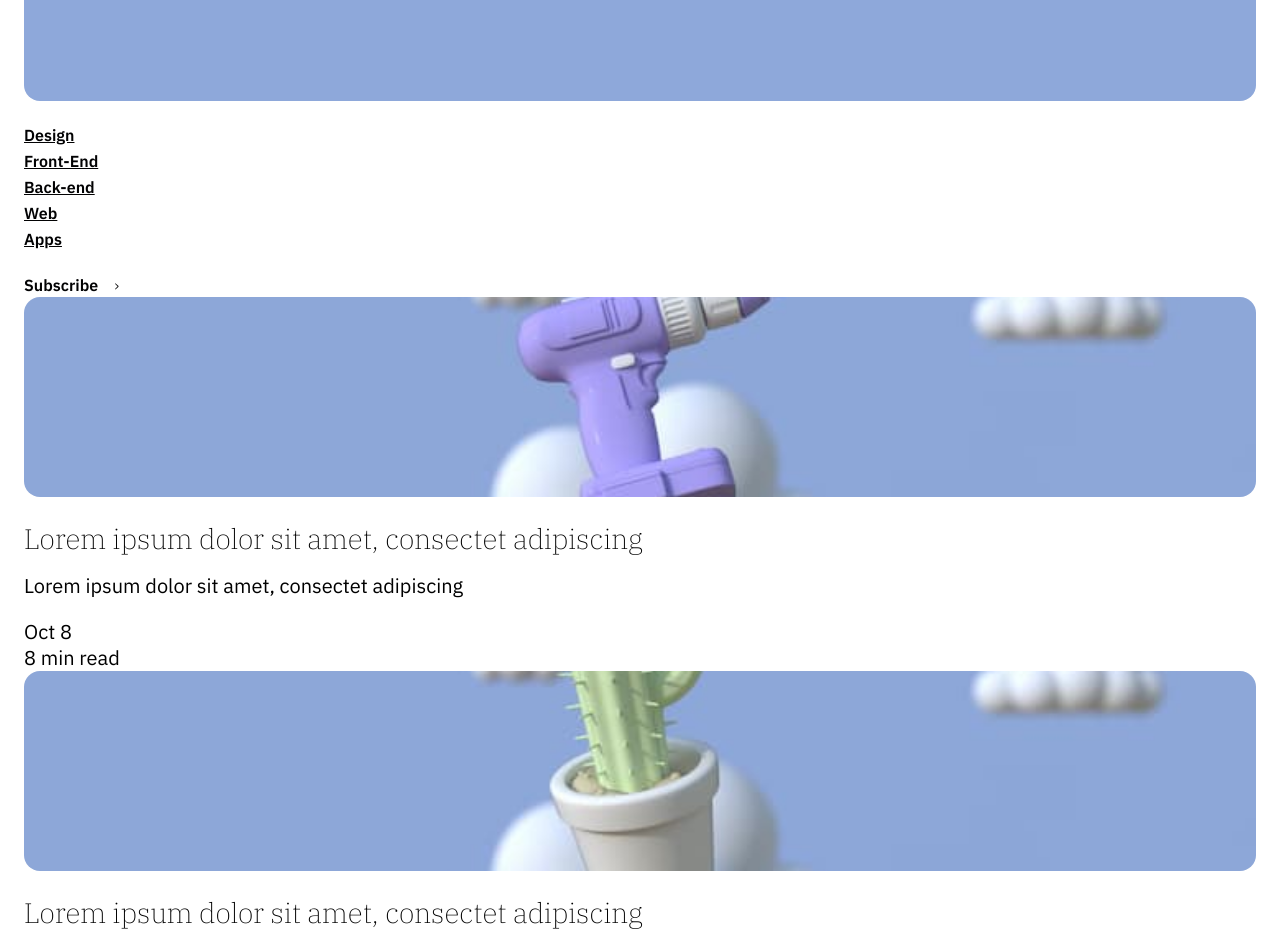
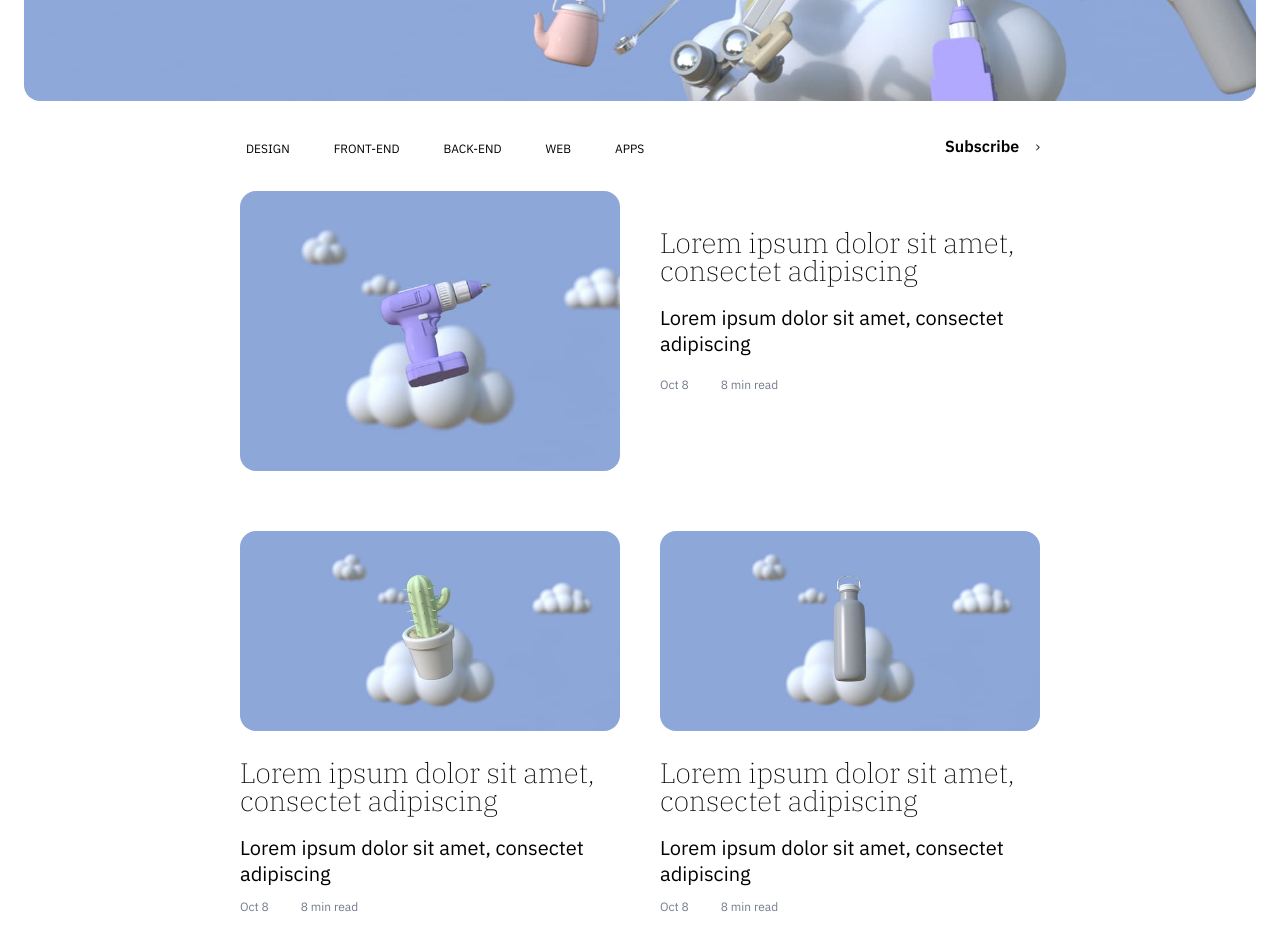
Before and after one commit to AbdullahGoma/Article-Project, a plain HTML site: page blog.html in a window 1280 px wide. Shown: the part 323-1267 px from the top of the page. Drawn offline with Linux system fonts and the light colour scheme.

Commit message:
Grid nice style to Blog

```diff
--- a/blog.html
+++ b/blog.html
@@ -11,7 +11,7 @@
   <link rel="stylesheet" href="style.css">
 </head>
 
-<body>
+<body class="page-blog">
   <header class="primary-header">
     <div class="primary-header__inner">
       <a href="index.html" aria-label="acme home page"><img src="img/logo.svg" alt="" class="logo"></a>
@@ -27,24 +27,23 @@
     </div>
   </header>
 
+  <div class="container">
     <div class="secondary-navigation">
       <ul class="categories">
-      <li><a href="#">Design</a></li>
-      <li><a href="#">Front-End</a></li>
-      <li><a href="#">Back-end</a></li>
-      <li><a href="#">Web</a></li>
-      <li><a href="#">Apps</a></li>
+        <li><button href="#">Design</button></li>
+        <li><button href="#">Front-End</button></li>
+        <li><button href="#">Back-end</button></li>
+        <li><button href="#">Web</button></li>
+        <li><button href="#">Apps</button></li>
       </ul>
       <a href="#newsletter" class="btn">Subscribe</a>
     </div>
-
     <div class="article-grid">
-
-    <article class="article-preview flow-content">
+      <article class="article-preview">
         <img src="img/blog-1.jpg" alt="electric drill">
         <h3>Lorem ipsum dolor sit amet, consectet adipiscing</h3>
         <p>Lorem ipsum dolor sit amet, consectet adipiscing</p>
-      <div class="info">
+        <div class="article-info">
           <time datetime="2020-10-08">Oct 8</time>
           <p>8 min read</p>
         </div>
@@ -53,7 +52,7 @@
         <img src="img/blog-2.jpg" alt="electric drill">
         <h3>Lorem ipsum dolor sit amet, consectet adipiscing</h3>
         <p>Lorem ipsum dolor sit amet, consectet adipiscing</p>
-      <div class="info">
+        <div class="article-info">
           <time datetime="2020-10-08">Oct 8</time>
           <p>8 min read</p>
         </div>
@@ -62,7 +61,7 @@
         <img src="img/blog-3.jpg" alt="electric drill">
         <h3>Lorem ipsum dolor sit amet, consectet adipiscing</h3>
         <p>Lorem ipsum dolor sit amet, consectet adipiscing</p>
-      <div class="info">
+        <div class="article-info">
           <time datetime="2020-10-08">Oct 8</time>
           <p>8 min read</p>
         </div>
@@ -71,7 +70,7 @@
         <img src="img/blog-4.jpg" alt="electric drill">
         <h3>Lorem ipsum dolor sit amet, consectet adipiscing</h3>
         <p>Lorem ipsum dolor sit amet, consectet adipiscing</p>
-      <div class="info">
+        <div class="article-info">
           <time datetime="2020-10-08">Oct 8</time>
           <p>8 min read</p>
         </div>
@@ -80,7 +79,7 @@
         <img src="img/blog-5.jpg" alt="electric drill">
         <h3>Lorem ipsum dolor sit amet, consectet adipiscing</h3>
         <p>Lorem ipsum dolor sit amet, consectet adipiscing</p>
-      <div class="info">
+        <div class="article-info">
           <time datetime="2020-10-08">Oct 8</time>
           <p>8 min read</p>
         </div>
@@ -89,7 +88,7 @@
         <img src="img/blog-6.jpg" alt="electric drill">
         <h3>Lorem ipsum dolor sit amet, consectet adipiscing</h3>
         <p>Lorem ipsum dolor sit amet, consectet adipiscing</p>
-      <div class="info">
+        <div class="article-info">
           <time datetime="2020-10-08">Oct 8</time>
           <p>8 min read</p>
         </div>
@@ -98,7 +97,7 @@
         <img src="img/blog-7.jpg" alt="electric drill">
         <h3>Lorem ipsum dolor sit amet, consectet adipiscing</h3>
         <p>Lorem ipsum dolor sit amet, consectet adipiscing</p>
-      <div class="info">
+        <div class="article-info">
           <time datetime="2020-10-08">Oct 8</time>
           <p>8 min read</p>
         </div>
@@ -107,12 +106,12 @@
         <img src="img/blog-8.jpg" alt="electric drill">
         <h3>Lorem ipsum dolor sit amet, consectet adipiscing</h3>
         <p>Lorem ipsum dolor sit amet, consectet adipiscing</p>
-      <div class="info">
+        <div class="article-info">
           <time datetime="2020-10-08">Oct 8</time>
           <p>8 min read</p>
         </div>
       </article>
-
+    </div>
   </div>
 
   <section class="call-to-action">
--- a/style.css
+++ b/style.css
@@ -216,8 +216,31 @@
   .primary-header {
     border-radius: var(--br);
     background-color: var(--clr-primary-400);
+    background-size: cover;
     min-height: 50vh;
     padding: 2rem;
+    display: flex;
+    flex-direction: column;
+  }
+
+  .primary-header .container {
+    width: 100%;
+    margin-top: auto;
+    margin-bottom: auto;
+  }
+
+  .primary-header .container > * {
+    max-width: 12ch;
+  }
+
+  .page-home .primary-header {
+    background-image: url(img/hero.jpg);
+    background-position: center center;
+  }
+
+  .page-blog .primary-header {
+    background-image: url(img/blog.jpg);
+    background-position: center right;
   }
 
   .primary-nav {
@@ -269,6 +292,30 @@
     .primary-nav ul > * {
       margin-left: 2em;
     }
+  }
+
+  .secondary-navigation {
+    display: flex;
+    align-items: center;
+    margin: 2rem 0;
+  }
+
+  .secondary-navigation > .btn:last-child {
+    margin-left: auto;
+  }
+
+  .categories {
+    margin: 0;
+    display: flex;
+    gap: 2rem;
+  }
+
+  .categories button {
+    cursor: pointer;
+    text-transform: uppercase;
+    font-size: var(--fs-200);
+    background: transparent;
+    border: 0;
   }
 
   .article-preview h3 {
@@ -378,4 +425,111 @@
     font-weight: var(--fw-200);
     text-decoration: none;
   }
+
+  /* blog-page */
+  .article-grid {
+    display: grid;
+    gap: 3em 2em;
+    grid-template-columns: repeat(6, 1fr);
+  }
+
+  .article-grid > * {
+    grid-column: 1 / -1;
+  }
+
+  @media (min-width: 30em) {
+    .article-grid > *:not(:first-child) {
+      grid-column: span 3;
+    }
+  }
+
+  @media (min-width: 40em) {
+    .article-grid > *:first-child {
+      grid-column: 1 / -1;
+    }
+
+    .article-grid > .article-preview:first-child {
+      display: grid;
+      grid-template-columns: 1fr 1fr;
+      grid-template-rows: 1fr min-content 1fr;
+      gap: 1em 2em;
+    }
+
+    .article-grid > .article-preview:first-child img {
+      grid-row: span 3;
+      height: 17.5rem;
+    }
+
+    .article-grid > .article-preview:first-child h3 {
+      margin-top: auto;
+    }
+
+    .article-grid > .article-preview:first-child .article-info {
+      margin-bottom: auto;
+    }
+
+    .article-grid > *:nth-child(2),
+    .article-grid > *:nth-child(3) {
+      grid-column: span 3;
+    }
+    .article-grid > *:nth-child(4),
+    .article-grid > *:nth-child(5),
+    .article-grid > *:nth-child(6) {
+      grid-column: span 2;
+    }
+    .article-grid > *:nth-child(7),
+    .article-grid > *:nth-child(8) {
+      grid-column: span 3;
+    }
+  }
+
+  /* .article-grid {
+    display: grid;
+    grid-template-columns: repeat(6, 1fr);
+    grid-template-areas:
+      "first first first first first first"
+      "second second second third third third"
+      "fourth fourth fifth fifth sixth sixth"
+      "seventh seventh seventh eighth eighth eighth";
+    gap: 2rem;
+  }
+
+  .article-grid > *:nth-child(1) {
+    grid-area: first;
+  }
+  .article-grid > *:nth-child(2) {
+    grid-area: second;
+  }
+  .article-grid > *:nth-child(3) {
+    grid-area: third;
+  }
+  .article-grid > *:nth-child(4) {
+    grid-area: fourth;
+  }
+  .article-grid > *:nth-child(5) {
+    grid-area: fifth;
+  }
+  .article-grid > *:nth-child(6) {
+    grid-area: sixth;
+  }
+  .article-grid > *:nth-child(7) {
+    grid-area: seventh;
+  }
+  .article-grid > *:nth-child(8) {
+    grid-area: eighth;
+  }
+  @media (max-width: 40em) {
+    .article-grid {
+      grid-template-columns: 1fr;
+      grid-template-areas:
+        "first"
+        "second"
+        "third"
+        "fourth"
+        "fifth"
+        "sixth"
+        "seventh"
+        "eighth";
+    }
+  } */
 }
```
Also changed, not shown: index.html (+1 -1 lines). Lines whose indentation alone changed are shown as unchanged.
